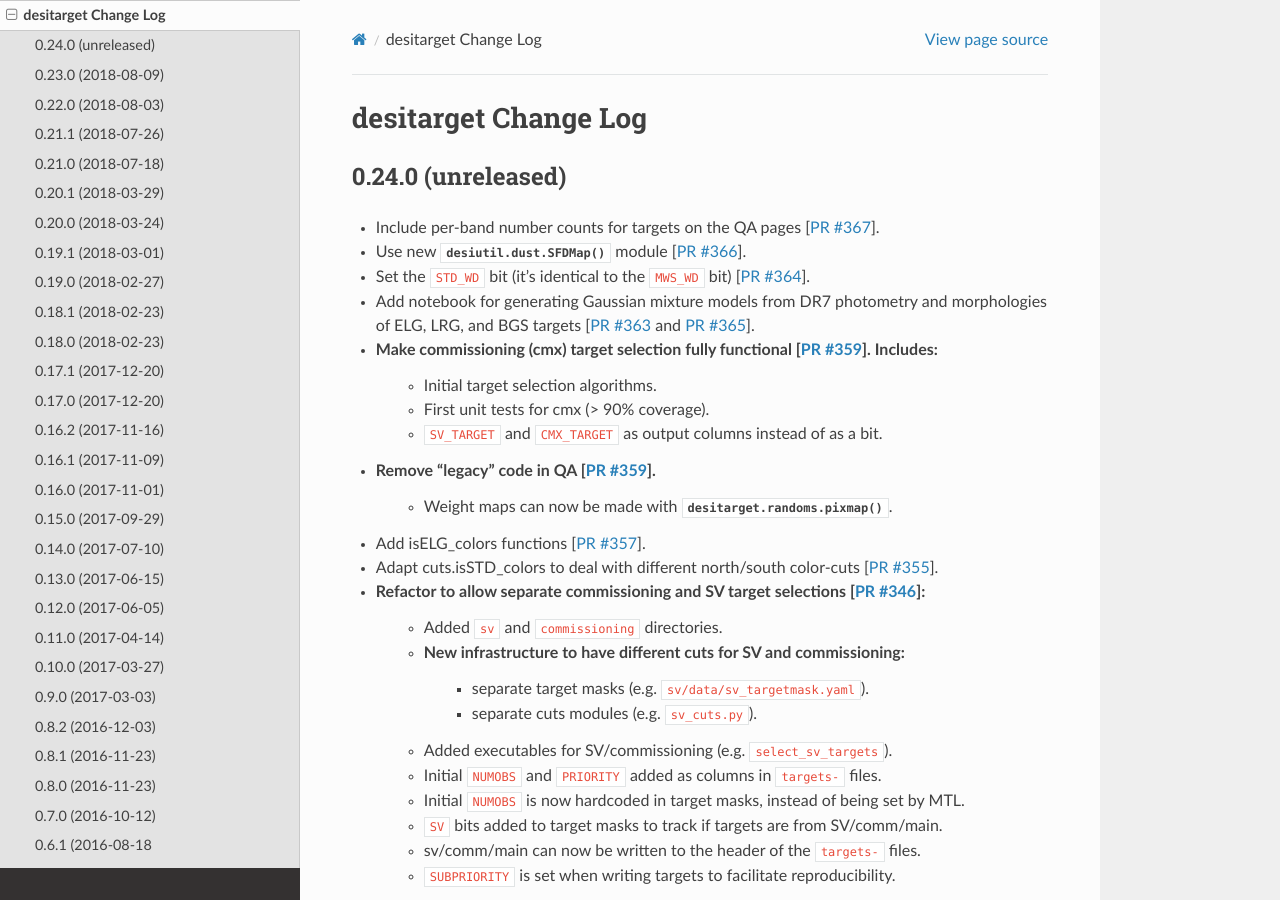
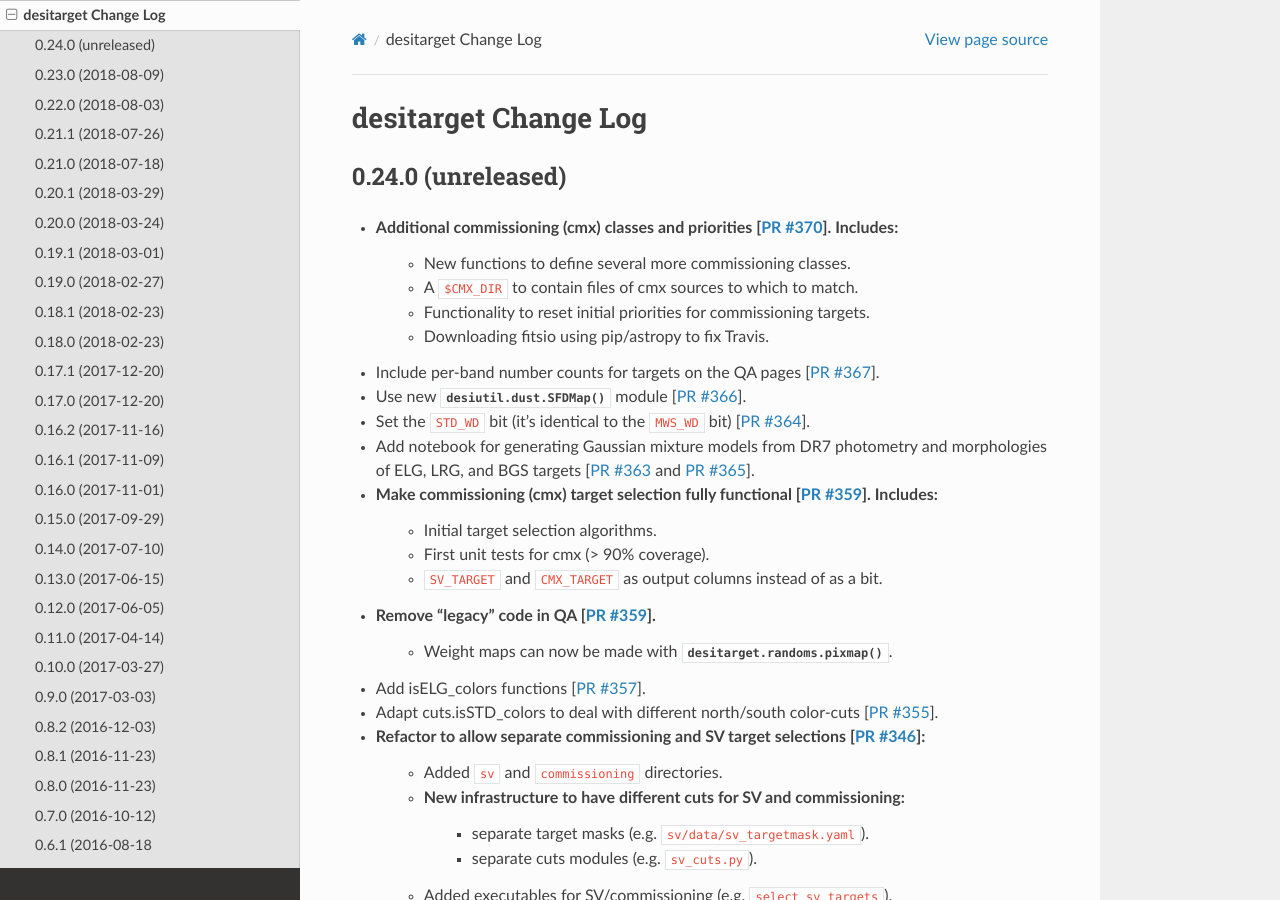
Before and after one commit to desihub/desitarget, a Sphinx documentation site: the page built from doc/changes.rst, in a window 1280 px wide and 900 px high. Built offline with Sphinx 7.4.7 and the Read the Docs theme 2.0.0, drawn with Linux system fonts in a browser that asks for light colours.

Commit message:
updating the changes file [ci skip]

```diff
--- a/doc/changes.rst
+++ b/doc/changes.rst
@@ -4,7 +4,11 @@ desitarget Change Log
 
 0.24.0 (unreleased)
 -------------------
-
+* Additional commissioning (cmx) classes and priorities [`PR #370`_]. Includes:
+    * New functions to define several more commissioning classes.
+    * A ``$CMX_DIR`` to contain files of cmx sources to which to match.
+    * Functionality to reset initial priorities for commissioning targets.
+    * Downloading fitsio using pip/astropy to fix Travis.
 * Include per-band number counts for targets on the QA pages [`PR #367`_].
 * Use new :func:`desiutil.dust.SFDMap` module [`PR #366`_].
 * Set the ``STD_WD`` bit (it's identical to the ``MWS_WD`` bit) [`PR #364`_].
@@ -49,6 +53,7 @@ desitarget Change Log
 .. _`PR #365`: https://github.com/desihub/desitarget/pull/365
 .. _`PR #366`: https://github.com/desihub/desitarget/pull/366
 .. _`PR #367`: https://github.com/desihub/desitarget/pull/367
+.. _`PR #370`: https://github.com/desihub/desitarget/pull/370
 
 0.23.0 (2018-08-09)
 -------------------
```
